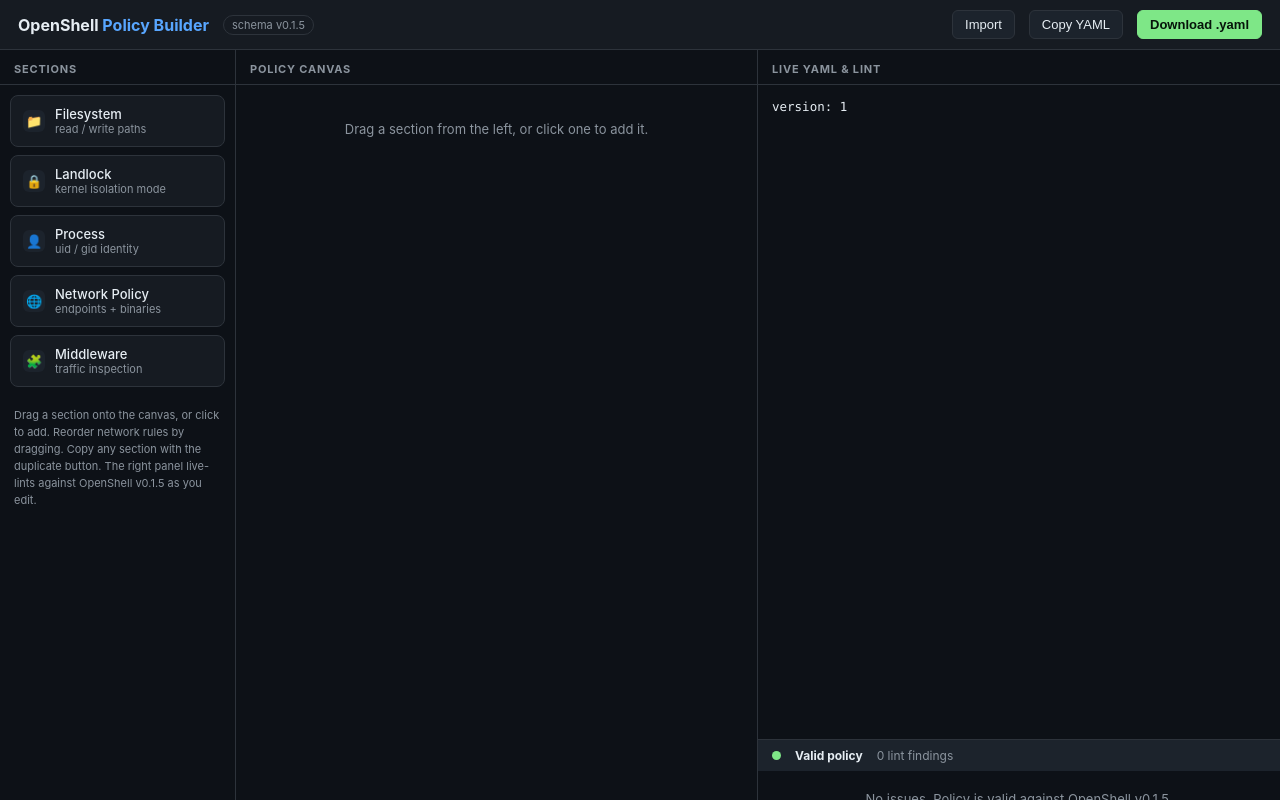
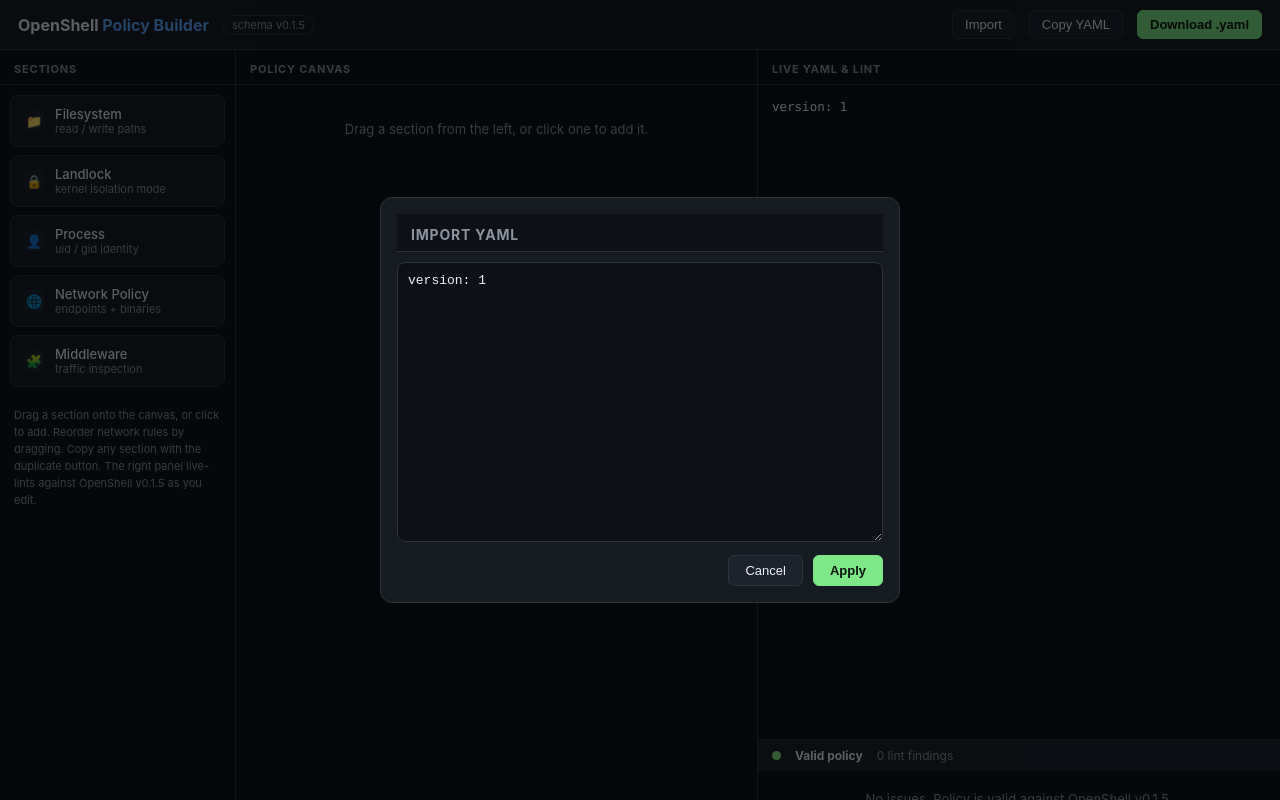
Before and after one commit to wiredquill/openshell-policy-builder, a Vue app: page / in a window 1280 px wide. Both pictures are taken after a click on the button "Import". Built offline with nearby package versions, Linux system fonts and the light colour scheme.

Commit message:
fix: wire import button to modal, fix copy button, use .value for ref

```diff
--- a/src/App.vue
+++ b/src/App.vue
@@ -13,8 +13,8 @@
       <div class="logo">OpenShell <span>Policy Builder</span></div>
       <div class="badge">schema v0.1.5</div>
       <div class="spacer" />
-      <button class="btn" @click="builder.importYaml?.(builder.yaml.value)">Import</button>
-      <button class="btn" @click="builder.downloadYaml()">Copy YAML</button>
+      <button class="btn" @click="builder.importModalOpen.value = true">Import</button>
+      <button class="btn" @click="builder.copyYaml()">Copy YAML</button>
       <button class="btn primary" @click="builder.downloadYaml()">Download .yaml</button>
     </header>
     <div class="layout">
--- a/src/components/YamlPane.vue
+++ b/src/components/YamlPane.vue
@@ -1,26 +1,23 @@
 <script setup lang="ts">
-import { ref, computed } from 'vue';
+import { ref, watch } from 'vue';
 import type { PolicyBuilder } from '../usePolicyBuilder.js';
 
 const props = defineProps<{ builder: PolicyBuilder }>();
 
-const showImport = ref(false);
 const importText = ref('');
 
-function openImport() {
-  importText.value = props.builder.yaml.value;
-  showImport.value = true;
-}
+// Sync local text when modal opens
+watch(() => props.builder.importModalOpen.value, (open) => {
+  if (open) importText.value = props.builder.yaml.value;
+});
+
 function applyImport() {
   const errors = props.builder.importYaml(importText.value);
   if (errors.length > 0) {
     alert(errors.join('\n'));
   } else {
-    showImport.value = false;
+    props.builder.importModalOpen.value = false;
   }
-}
-function copyYaml() {
-  navigator.clipboard.writeText(props.builder.yaml.value);
 }
 </script>
 
@@ -54,12 +51,12 @@
       </div>
     </div>
 
-    <div v-if="showImport" class="overlay" @click.self="showImport = false">
+    <div v-if="props.builder.importModalOpen.value" class="overlay" @click.self="props.builder.importModalOpen.value = false">
       <div class="modal">
         <h3>Import YAML</h3>
         <textarea v-model="importText" />
         <div class="modal-actions">
-          <button class="btn" @click="showImport = false">Cancel</button>
+          <button class="btn" @click="props.builder.importModalOpen.value = false">Cancel</button>
           <button class="btn primary" @click="applyImport">Apply</button>
         </div>
       </div>
@@ -92,8 +89,13 @@
   display: grid; place-items: center; }
 .modal { background: var(--panel); border: 1px solid var(--border); border-radius: 12px;
   padding: 16px; width: 520px; max-width: 90vw; }
+.modal h3 { margin: 0 0 10px; font-size: 14px; }
 .modal textarea { width: 100%; height: 280px; background: var(--bg); color: var(--text);
   border: 1px solid var(--border); border-radius: 8px; font-family: monospace;
-  padding: 10px; font-size: 13px; }
+  padding: 10px; font-size: 13px; resize: vertical; }
 .modal-actions { display: flex; gap: 10px; justify-content: flex-end; margin-top: 10px; }
+.btn { background: var(--panel2); color: var(--text); border: 1px solid var(--border);
+  border-radius: 6px; padding: 7px 16px; font-size: 13px; cursor: pointer; }
+.btn:hover { border-color: var(--accent2); }
+.btn.primary { background: var(--accent); color: #06140a; border-color: var(--accent); font-weight: 600; }
 </style>
--- a/src/usePolicyBuilder.ts
+++ b/src/usePolicyBuilder.ts
@@ -1,4 +1,4 @@
-import { reactive, computed } from 'vue';
+import { reactive, ref, computed } from 'vue';
 import type { Policy } from './schema.js';
 import { EMPTY_POLICY } from './schema.js';
 import { lint } from './linter.js';
@@ -26,6 +26,7 @@
   const lintErrors = computed(() => lintResults.value.filter((r) => r.level === 'error'));
   const lintWarnings = computed(() => lintResults.value.filter((r) => r.level === 'warning'));
   const isValid = computed(() => lintErrors.value.length === 0);
+  const importModalOpen = ref(false);
 
   function setPolicy(p: Policy) {
     Object.assign(state.policy, p);
@@ -101,6 +102,10 @@
     URL.revokeObjectURL(url);
   }
 
+  function copyYaml() {
+    navigator.clipboard.writeText(yaml.value);
+  }
+
   return {
     state,
     yaml,
@@ -108,6 +113,7 @@
     lintErrors,
     lintWarnings,
     isValid,
+    importModalOpen,
     addSection,
     removeSection,
     copyNetworkRule,
@@ -120,6 +126,7 @@
     importYaml,
     exportYaml,
     downloadYaml,
+    copyYaml,
   };
 }
 
```
